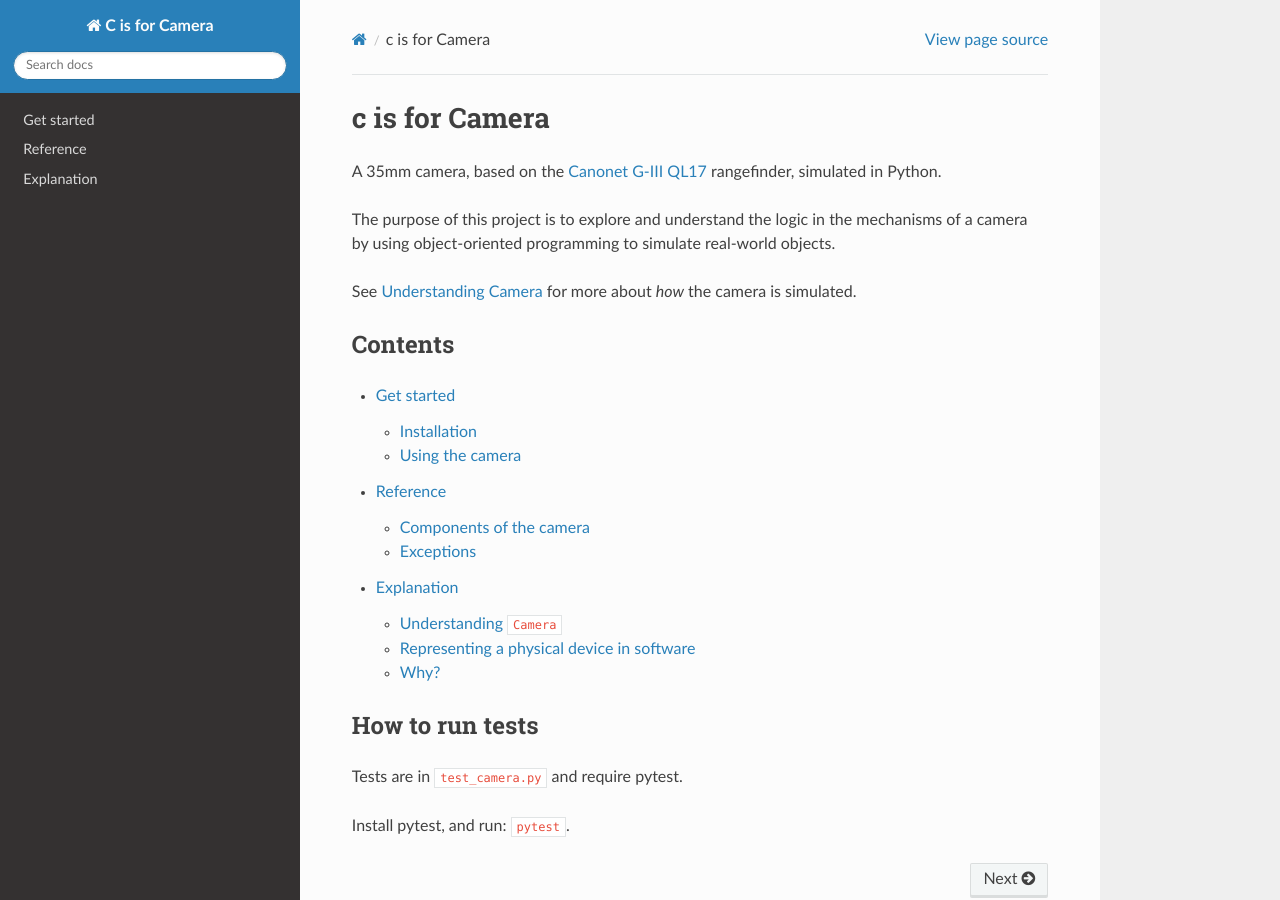
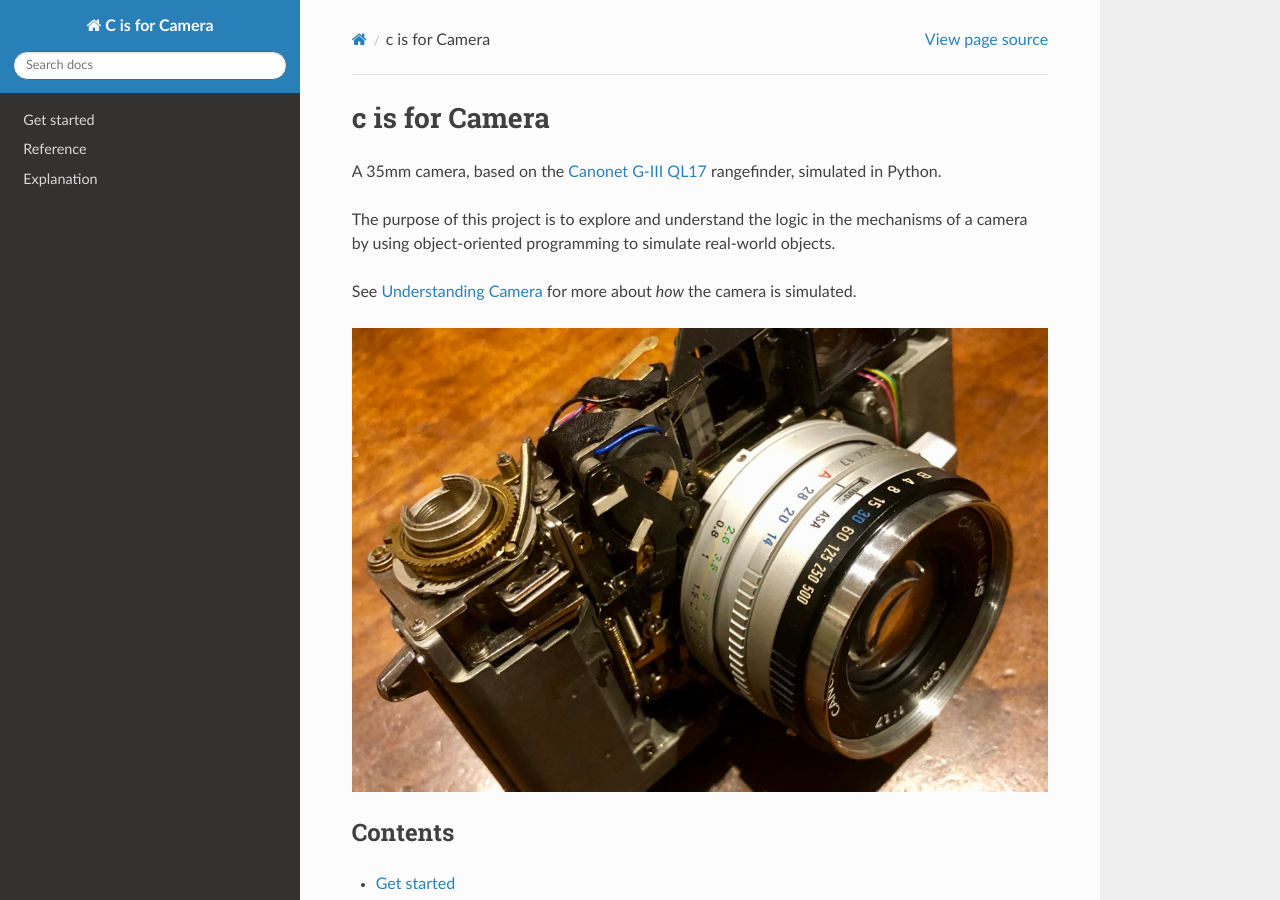
Before and after one commit to evildmp/C-is-for-Camera, a Sphinx documentation site: the page built from docs/index.rst, in a window 1280 px wide and 900 px high. Built offline with Sphinx 7.4.7 and the Read the Docs theme 2.0.0, drawn with Linux system fonts in a browser that asks for light colours.

Commit message:
Added an image to the documentation

```diff
--- a/README.rst
+++ b/README.rst
@@ -6,6 +6,9 @@ simulated in Python.
 
 The purpose of this project is to explore and understand the logic in the mechanisms of a camera by using
 object-oriented programming to simulate real-world objects.
+
+.. image:: /docs/images/QL17.jpg
+   :alt: 'Canonet G-III QL17'
 
 It aims towards completeness in its modelling of the real world. For example, if you open the back of the camera in
 daylight with a partially exposed film, it will ruin the film.
--- a/docs/index.rst
+++ b/docs/index.rst
@@ -8,6 +8,10 @@ The purpose of this project is to explore and understand the logic in the mechan
 object-oriented programming to simulate real-world objects.
 
 See :ref:`understanding-camera` for more about *how* the camera is simulated.
+
+.. image:: /images/QL17.jpg
+   :alt: 'Canonet G-III QL17'
+
 
 Contents
 --------
```
Also changed, not shown: docs/images/QL17-underside.jpg (added), docs/images/QL17.jpg (added).
